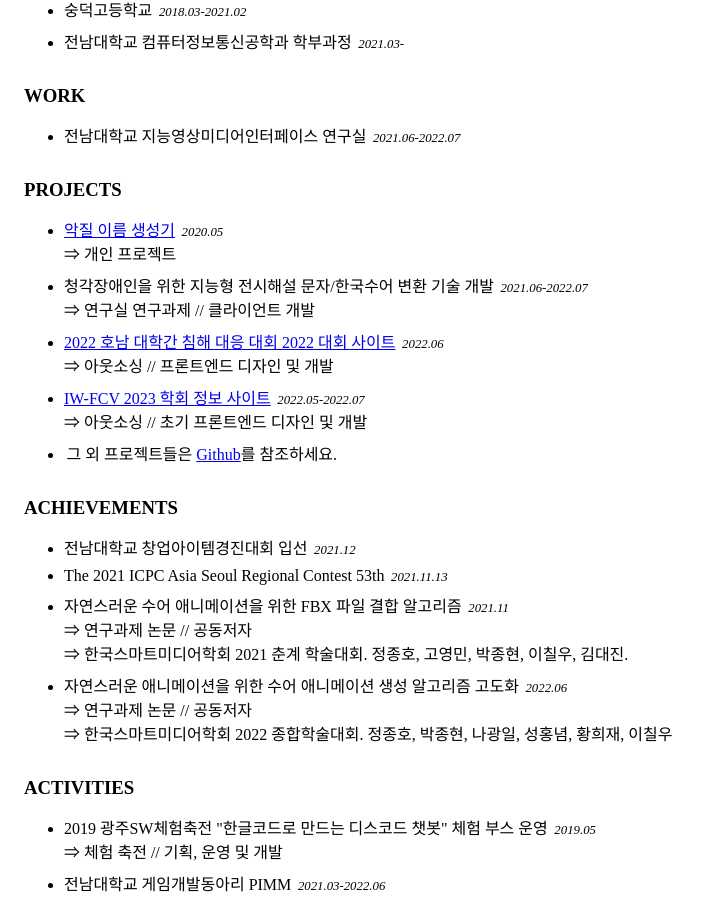
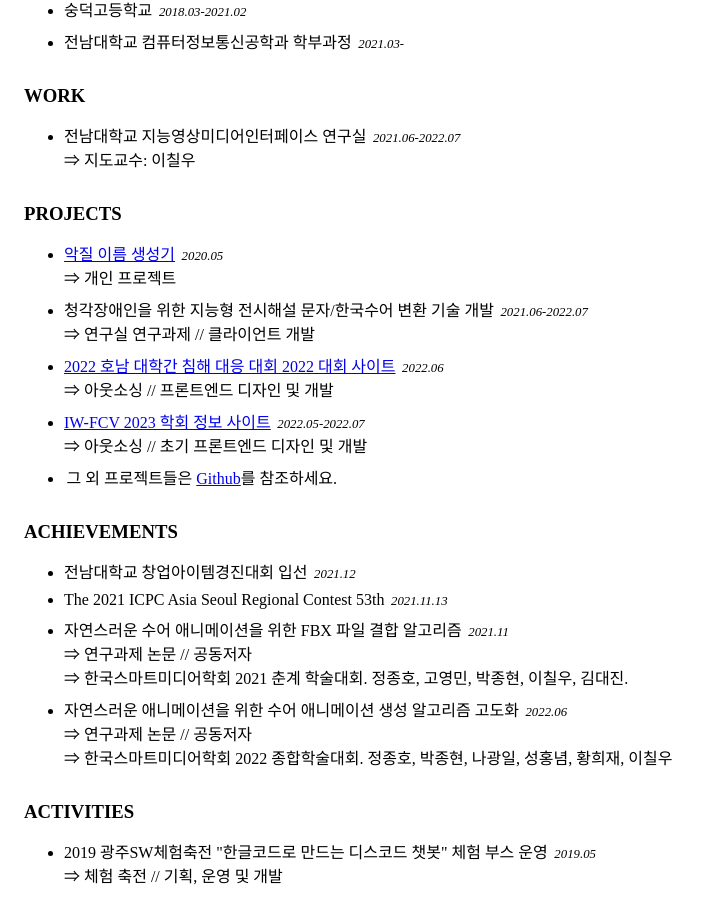
Before and after one commit to ShapeLayer/jonghyeon.me, a Svelte app: page / in a window 1280 px wide. Shown: the part 1777-2675 px from the top of the page, without its empty margins (0-711 px from the left). Built offline with nearby package versions, Linux system fonts and the light colour scheme; the HTML template or start-up script is replaced by a standard one.

Commit message:
Update Careers.svelte

```diff
--- a/src/includes/Careers.svelte
+++ b/src/includes/Careers.svelte
@@ -35,7 +35,9 @@
       <CareersSectionContent
         name='전남대학교 지능영상미디어인터페이스 연구실'
         date='2021.06-2022.07'
-      />
+      >
+        ⇒ 지도교수: 이칠우
+      </CareersSectionContent>
     </CareersSection>
     <CareersSection id='careers__projects' title='PROJECTS'>
       <CareersSectionContent
```
